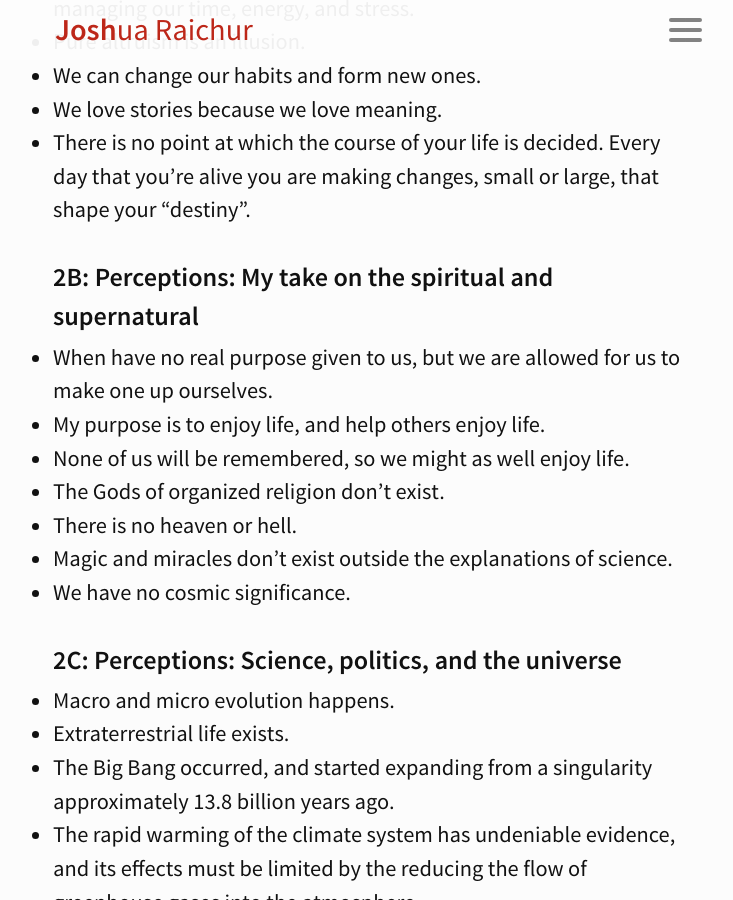
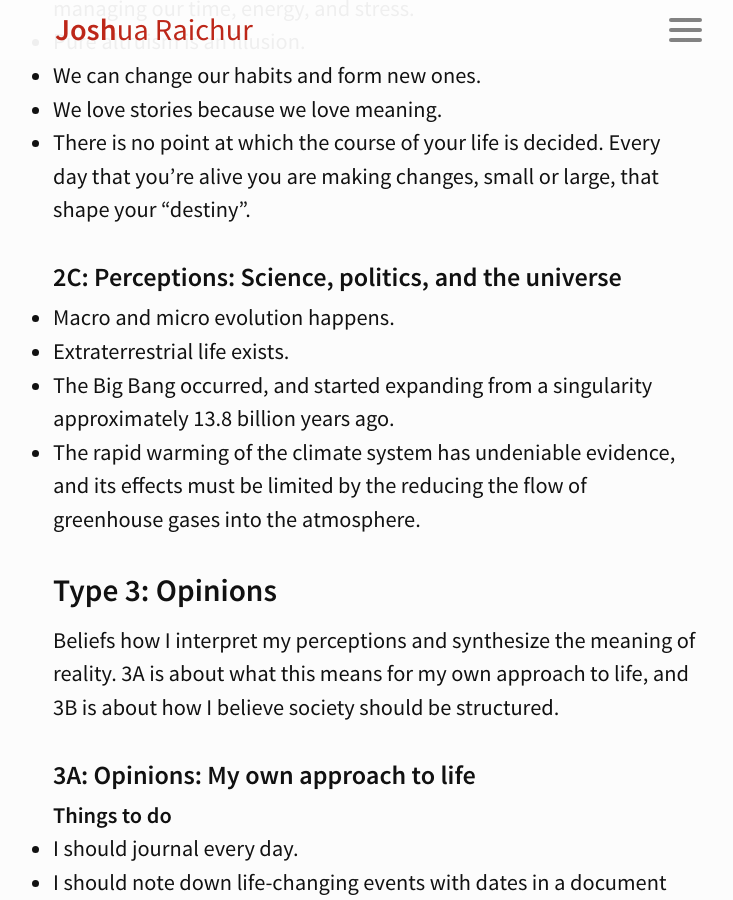
Before and after one commit to JEKYLL-WEB-TEMPLATES/raichur.github.io, a Jekyll site: the page built from _pages/beliefs.md, in a window 1280 px wide and 900 px high, scrolled down 983 px. Shown: the whole window, without its empty margins (265-998 px from the left). Built offline with Jekyll 4.4.1, drawn with Linux system fonts in a browser that asks for light colours.

Commit message:
COmment out spiritual beliefs

```diff
--- a/_pages/beliefs.md
+++ b/_pages/beliefs.md
@@ -28,7 +28,7 @@ permalink: '/beliefs/'
 - We love stories because we love meaning.
 - There is no point at which the course of your life is decided. Every day that you're alive you are making changes, small or large, that shape your “destiny”.
 
-### 2B: Perceptions: My take on the spiritual and supernatural
+<!-- ### 2B: Perceptions: My take on the spiritual and supernatural
 
 - When have no real purpose given to us, but we are allowed for us to make one up ourselves.
 - My purpose is to enjoy life, and help others enjoy life.
@@ -36,7 +36,7 @@ permalink: '/beliefs/'
 - The Gods of organized religion don't exist.
 - There is no heaven or hell.
 - Magic and miracles don't exist outside the explanations of science.
-- We have no cosmic significance.
+- We have no cosmic significance. -->
 
 ### 2C: Perceptions: Science, politics, and the universe
 
```
